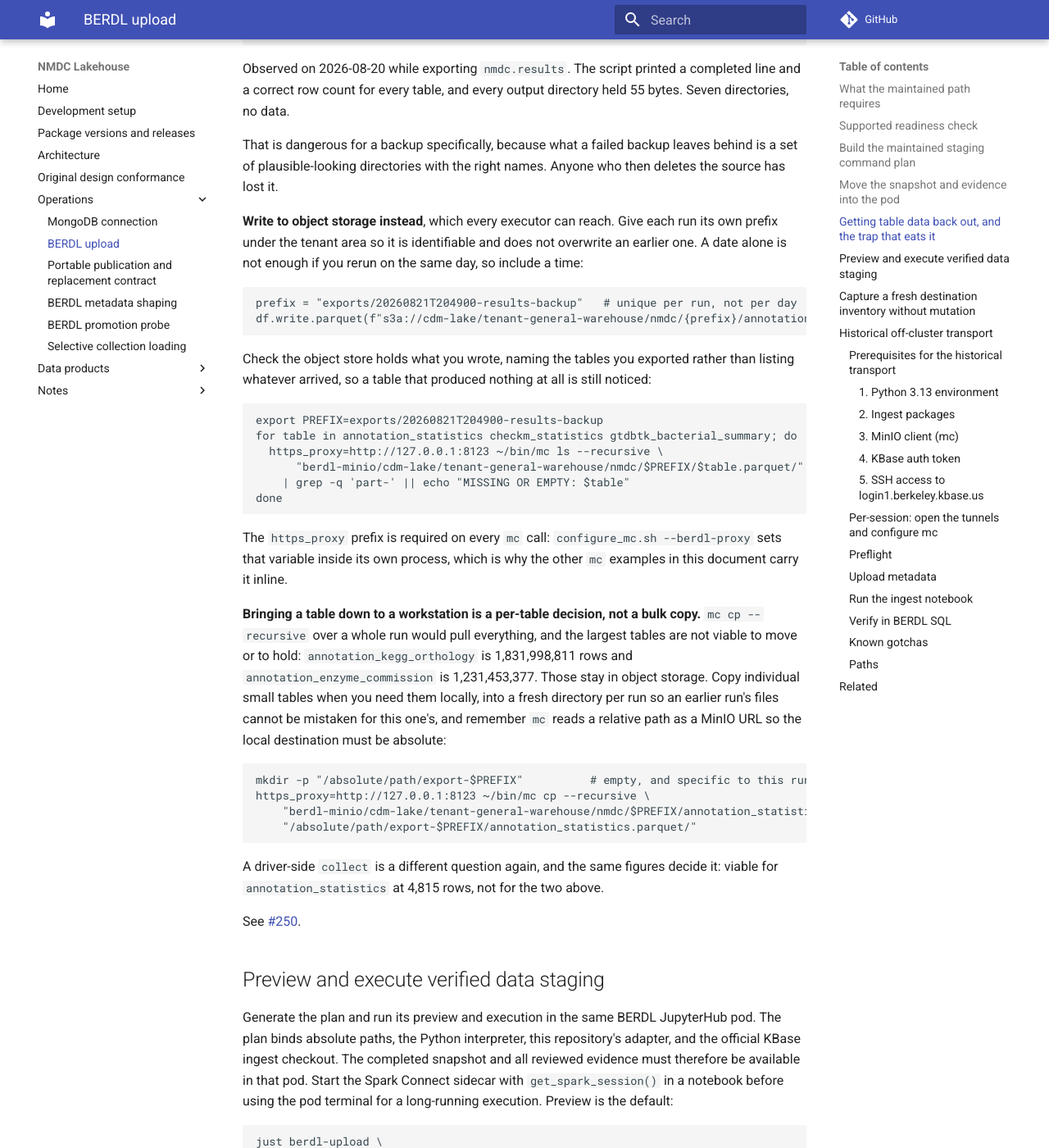
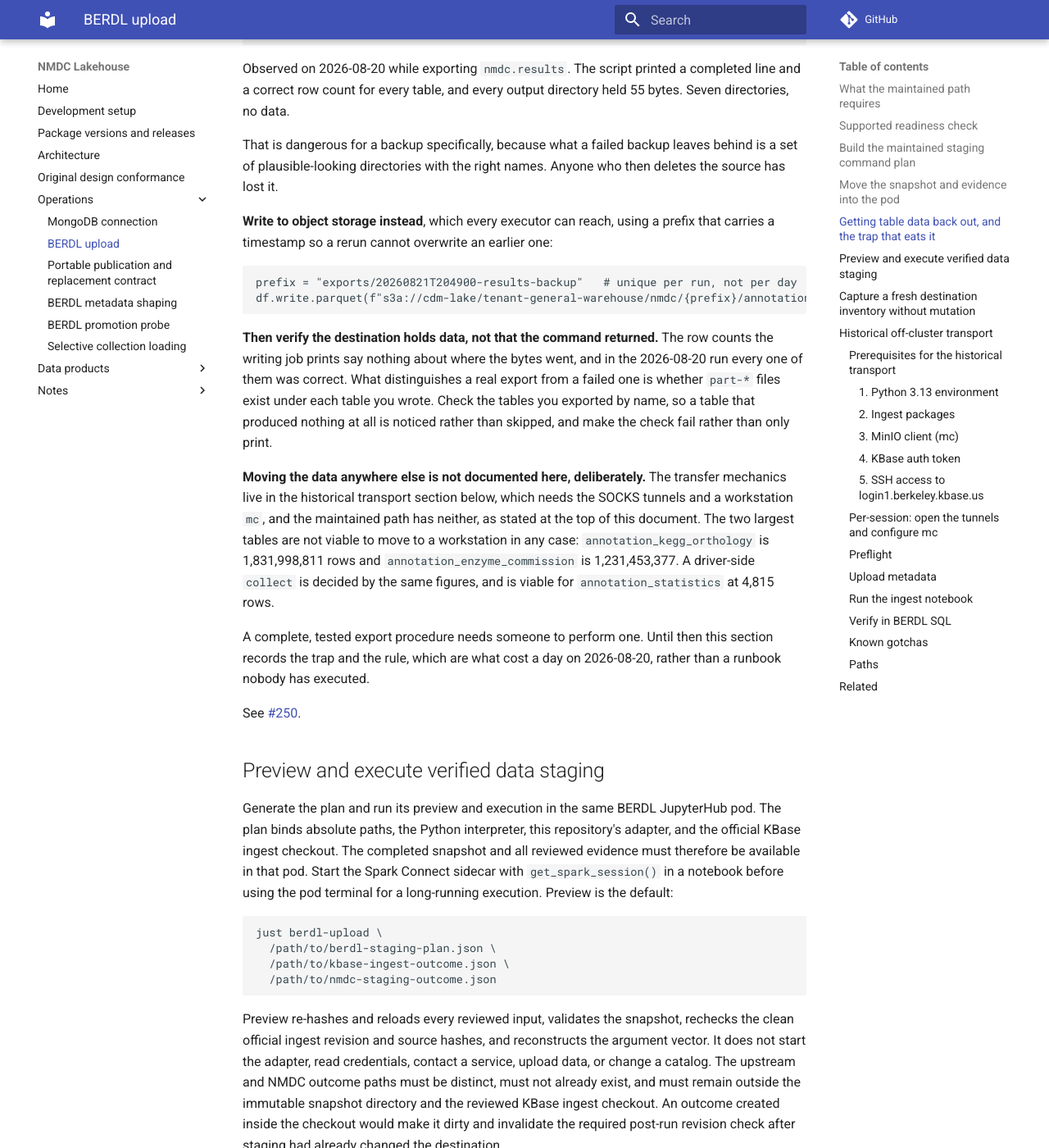
Before and after one commit to microbiomedata/nmdc-lakehouse, an MkDocs documentation site: the page built from docs/berdl-upload.md, in a window 1280 px wide and 1400 px high, scrolled down 5813 px. Shown: the whole window at 82% size. Built offline with MkDocs 1.6.1 and Material for MkDocs 9.7.7, drawn with Linux system fonts in a browser that asks for light colours; comment, search, counter and statistics services are not loaded.

Commit message:
Cut the export runbook back to what is actually known
Round eleven, and it found four more, including two that settle the question.

The verification loop I rewrote last round exits 0 when a table is missing,
because echo succeeds. That is the same defect I fixed two rounds earlier and
reintroduced while rewriting, in the sixth version of a command whose only job is
failing when an export failed.

And the route depended on the berdl-minio alias and the localhost proxy, whose
only documented setup is in the historical transport section. Line 35 of this
same document says the maintained path needs neither the tunnels nor a
workstation mc. So the supported export route could not be followed from the
supported environment, and I wrote that contradiction into a file whose top I
wrote in #268.

Six broken verification commands and a route that contradicts its own document
is enough evidence that reasoning my way to a runbook is not working. The section
now records the trap, which is observed, and the rule, which follows from it, and
says plainly that a tested procedure needs someone to run one.

No executable snippets remain in the section that have not been run.

Co-Authored-By: Claude Opus 5 (1M context) <noreply@anthropic.com>

````diff
--- a/docs/berdl-upload.md
+++ b/docs/berdl-upload.md
@@ -300,51 +300,33 @@ That is dangerous for a backup specifically, because what a failed backup leaves
 behind is a set of plausible-looking directories with the right names. Anyone who
 then deletes the source has lost it.
 
-**Write to object storage instead**, which every executor can reach. Give each run
-its own prefix under the tenant area so it is identifiable and does not overwrite
-an earlier one. A date alone is not enough if you rerun on the same day, so
-include a time:
+**Write to object storage instead**, which every executor can reach, using a
+prefix that carries a timestamp so a rerun cannot overwrite an earlier one:
 
 ```python
 prefix = "exports/20260821T204900-results-backup"   # unique per run, not per day
 df.write.parquet(f"s3a://cdm-lake/tenant-general-warehouse/nmdc/{prefix}/annotation_enzyme_commission.parquet")
 ```
 
-Check the object store holds what you wrote, naming the tables you exported
-rather than listing whatever arrived, so a table that produced nothing at all is
-still noticed:
+**Then verify the destination holds data, not that the command returned.** The row
+counts the writing job prints say nothing about where the bytes went, and in the
+2026-08-20 run every one of them was correct. What distinguishes a real export
+from a failed one is whether `part-*` files exist under each table you wrote.
+Check the tables you exported by name, so a table that produced nothing at all is
+noticed rather than skipped, and make the check fail rather than only print.
 
-```bash
-export PREFIX=exports/20260821T204900-results-backup
-for table in annotation_statistics checkm_statistics gtdbtk_bacterial_summary; do
-  https_proxy=http://127.0.0.1:8123 ~/bin/mc ls --recursive \
-      "berdl-minio/cdm-lake/tenant-general-warehouse/nmdc/$PREFIX/$table.parquet/" \
-    | grep -q 'part-' || echo "MISSING OR EMPTY: $table"
-done
-```
+**Moving the data anywhere else is not documented here, deliberately.** The
+transfer mechanics live in the historical transport section below, which needs
+the SOCKS tunnels and a workstation `mc`, and the maintained path has neither, as
+stated at the top of this document. The two largest tables are not viable to move
+to a workstation in any case: `annotation_kegg_orthology` is 1,831,998,811 rows
+and `annotation_enzyme_commission` is 1,231,453,377. A driver-side `collect` is
+decided by the same figures, and is viable for `annotation_statistics` at 4,815
+rows.
 
-The `https_proxy` prefix is required on every `mc` call:
-`configure_mc.sh --berdl-proxy` sets that variable inside its own process, which
-is why the other `mc` examples in this document carry it inline.
-
-**Bringing a table down to a workstation is a per-table decision, not a bulk
-copy.** `mc cp --recursive` over a whole run would pull everything, and the
-largest tables are not viable to move or to hold: `annotation_kegg_orthology` is
-1,831,998,811 rows and `annotation_enzyme_commission` is 1,231,453,377. Those stay
-in object storage. Copy individual small tables when you need them locally, into
-a fresh directory per run so an earlier run's files cannot be mistaken for this
-one's, and remember `mc` reads a relative path as a MinIO URL so the local
-destination must be absolute:
-
-```bash
-mkdir -p "/absolute/path/export-$PREFIX"          # empty, and specific to this run
-https_proxy=http://127.0.0.1:8123 ~/bin/mc cp --recursive \
-    "berdl-minio/cdm-lake/tenant-general-warehouse/nmdc/$PREFIX/annotation_statistics.parquet/" \
-    "/absolute/path/export-$PREFIX/annotation_statistics.parquet/"
-```
-
-A driver-side `collect` is a different question again, and the same figures decide
-it: viable for `annotation_statistics` at 4,815 rows, not for the two above.
+A complete, tested export procedure needs someone to perform one. Until then this
+section records the trap and the rule, which are what cost a day on 2026-08-20,
+rather than a runbook nobody has executed.
 
 See [#250](https://github.com/microbiomedata/nmdc-lakehouse/issues/250).
 
````
